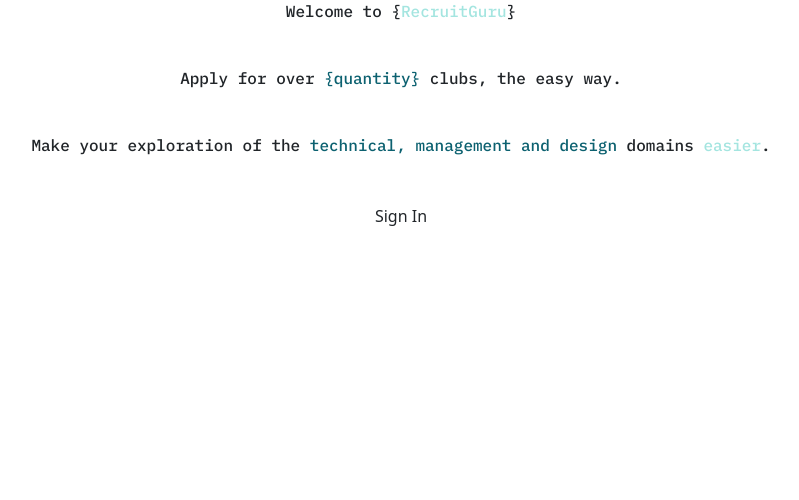
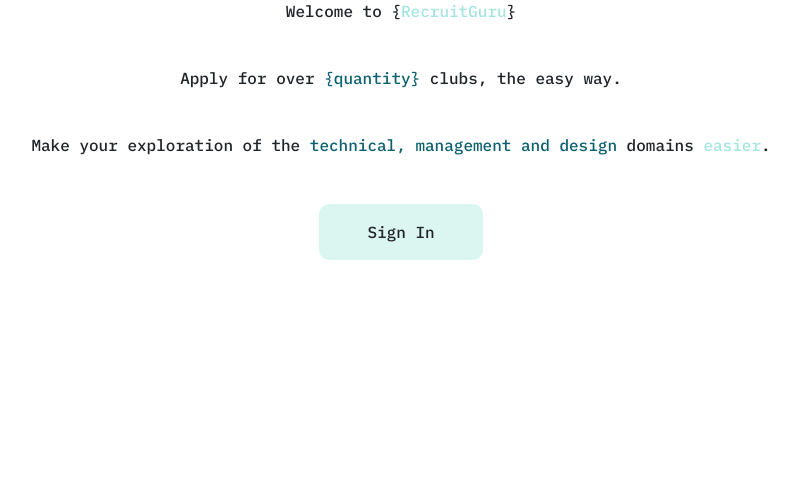
Before and after one commit to kushagra1711/RecruitGuru, a PHP site: page / in a window 1280 px wide. Shown: the part 184-684 px from the top of the page, without its empty margins (239-1038 px from the left). Run offline with PHP 8.4, Linux system fonts and the light colour scheme; some libraries are stand-ins or nearby versions.

Commit message:
fix: fix button css bug

```diff
--- a/src/css/index.css
+++ b/src/css/index.css
@@ -15,6 +15,7 @@ h3 {
     padding-top: 7rem;
 }
 
+.sign-in,
 button {
     background-color: #dbf5f0;
     padding: 1rem 3rem;
```
